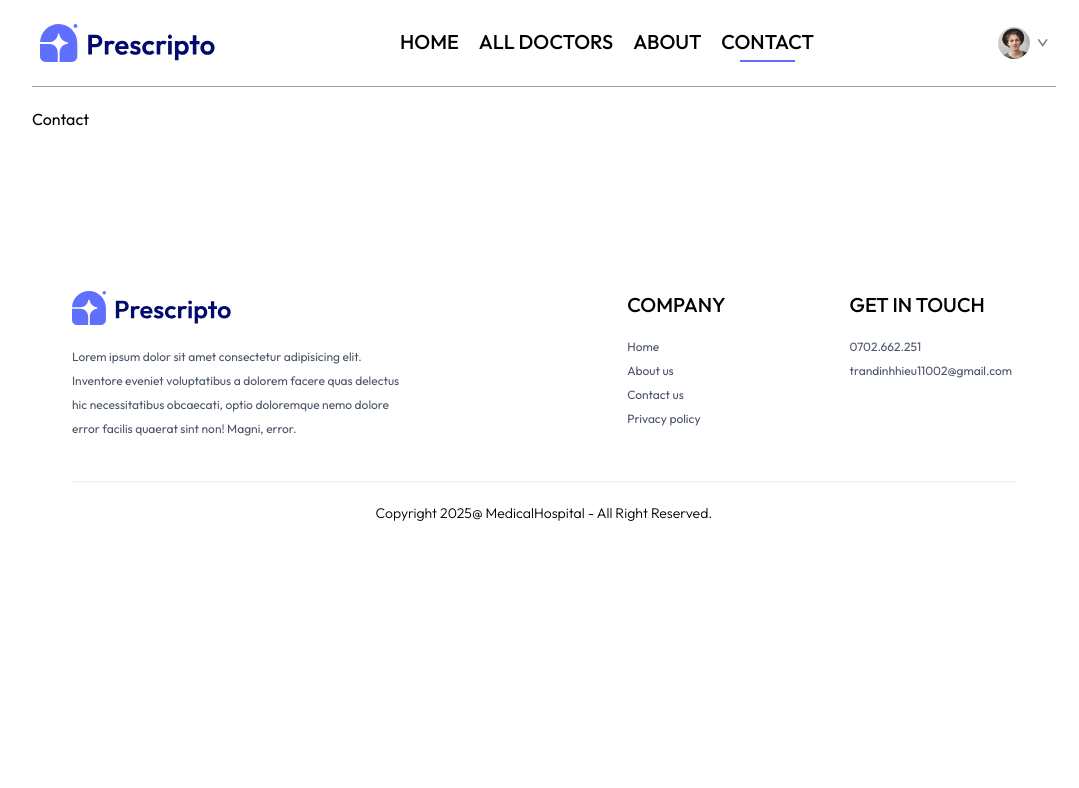
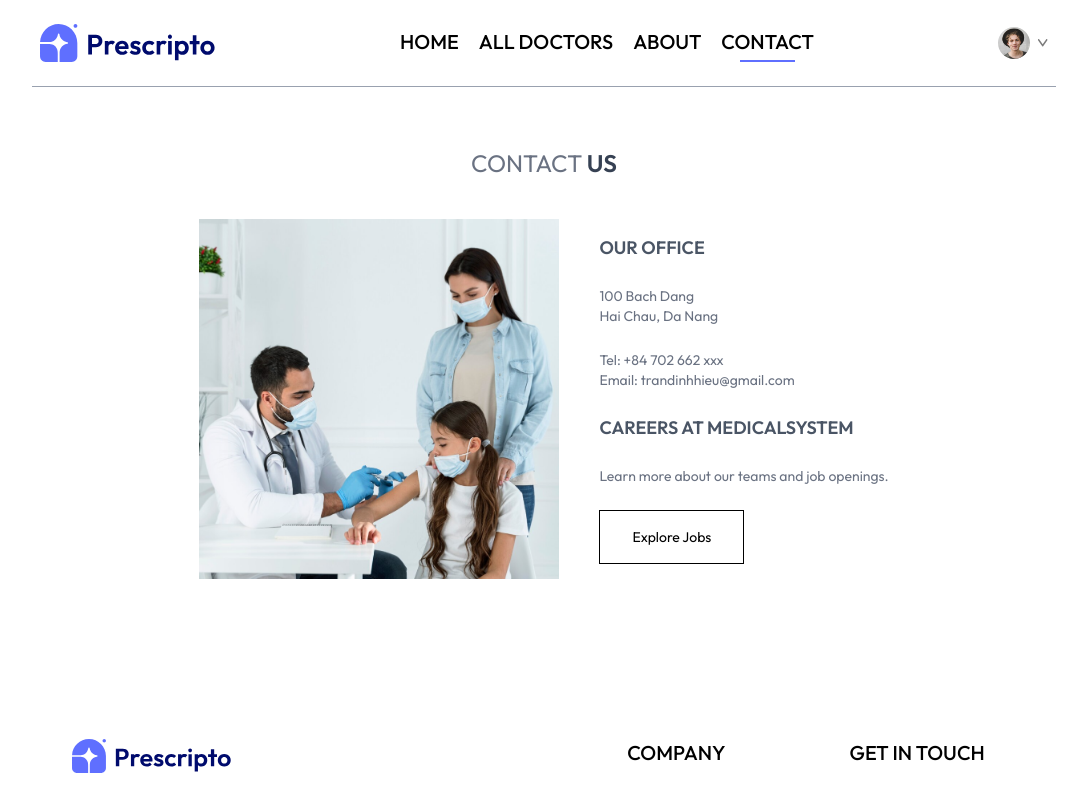
Before and after one commit to dinhhieu110/medbook_system, a React (Vite) app in the folder client/: page /contact in a window 1280 px wide. Shown: the top 788 px of the page, without its empty margins (96-1175 px from the left). Built offline with nearby package versions, Linux system fonts and the light colour scheme.

Commit message:
[MS-14][Client] Build contact page

```diff
--- a/client/src/pages/Appointment.jsx
+++ b/client/src/pages/Appointment.jsx
@@ -55,7 +55,6 @@
           hour: '2-digit',
           minute: '2-digit',
         });
-        console.log('formattedTime:', formattedTime);
 
         // Add slot to array
         timeSlots.push({
--- a/client/src/pages/Contact.jsx
+++ b/client/src/pages/Contact.jsx
@@ -1,7 +1,43 @@
 import React from 'react';
+import { assets } from '../assets/assets';
 
 const Contact = () => {
-  return <div>Contact</div>;
+  return (
+    <div>
+      <div className="text-center text-2xl pt-10 text-gray-500">
+        <p>
+          CONTACT <span className="font-semibold text-gray-700">US</span>
+        </p>
+      </div>
+      <div className="my-10 flex flex-col justify-center md:flex-row gap-10 mb-28 text-sm">
+        <img
+          className="w-full max-w-[360px]"
+          src={assets.contact_image}
+          alt="contact_image"
+        />
+        <div className="flex flex-col justify-center items-start gap-6">
+          <p className="font-semibold text-lg text-gray-600">OUR OFFICE</p>
+          <p className="text-gray-500">
+            100 Bach Dang <br />
+            Hai Chau, Da Nang
+          </p>
+          <p className="text-gray-500">
+            Tel: +84 702 662 xxx <br />
+            Email: trandinhhieu@gmail.com
+          </p>
+          <p className="font-semibold text-lg text-gray-600">
+            CAREERS AT MEDICALSYSTEM
+          </p>
+          <p className="text-gray-500">
+            Learn more about our teams and job openings.
+          </p>
+          <button className="border border-black px-8 py-4 text-sm hover:bg-black hover:text-white transition-all duration-500 cursor-pointer">
+            Explore Jobs
+          </button>
+        </div>
+      </div>
+    </div>
+  );
 };
 
 export default Contact;
```
